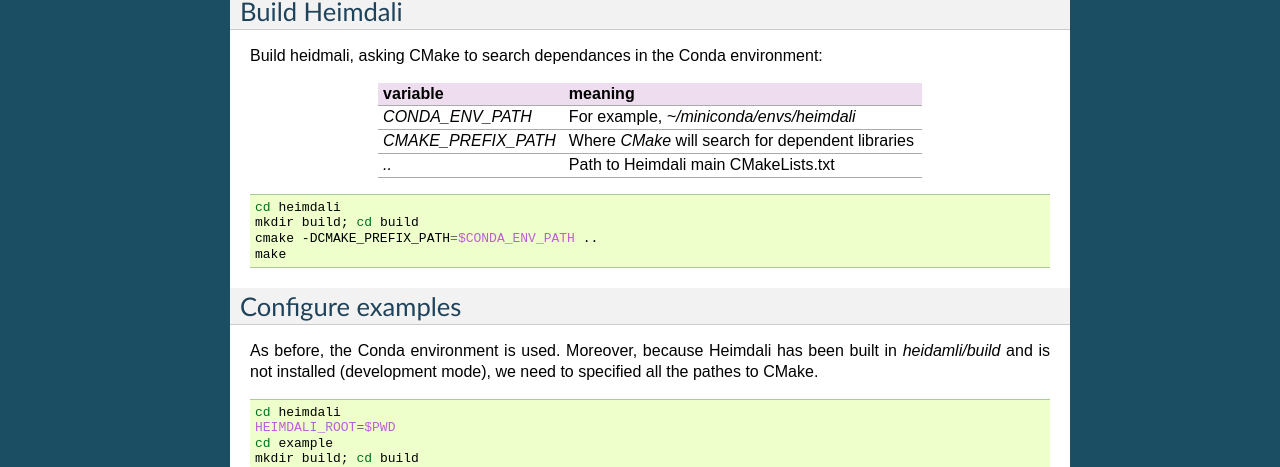
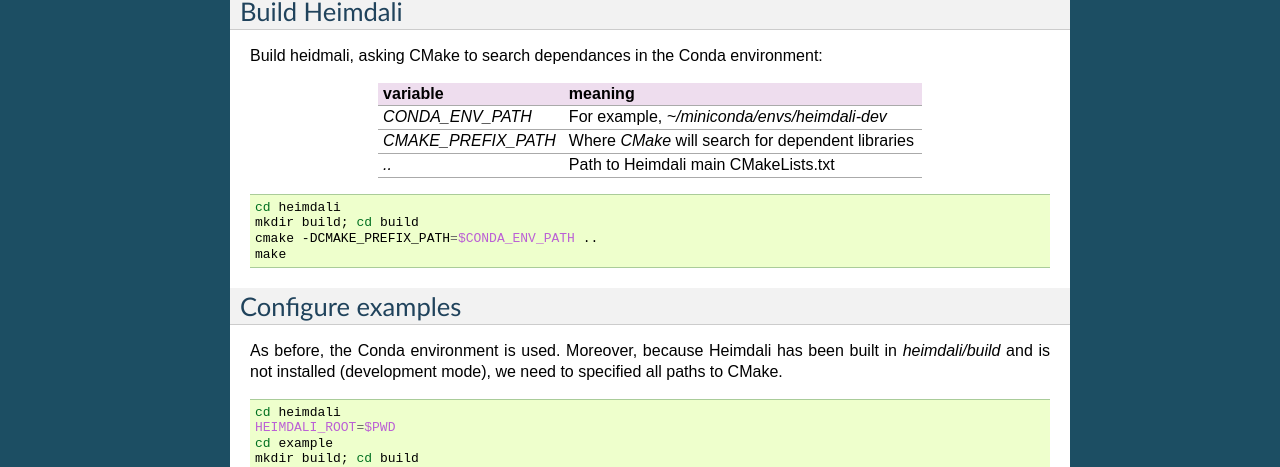
Before and after one commit to heimdali/heimdali, a Sphinx documentation site: the page built from doc/develop.rst, in a window 1280 px wide. Shown: the part 469-936 px from the top of the page. Built offline with Sphinx 7.4.7, drawn with Linux system fonts in a browser that asks for light colours.

Commit message:
DOC: fix typos

```diff
--- a/doc/develop.rst
+++ b/doc/develop.rst
@@ -34,7 +34,7 @@
 +------------------------+----------------------------------------------------+
 | variable               |    meaning                                         |
 +========================+====================================================+
-| `CONDA_ENV_PATH`       | For example, `~/miniconda/envs/heimdali`           |
+| `CONDA_ENV_PATH`       | For example, `~/miniconda/envs/heimdali-dev`       |
 +------------------------+----------------------------------------------------+
 | `CMAKE_PREFIX_PATH`    | Where `CMake` will search for dependent libraries  |
 +------------------------+----------------------------------------------------+
@@ -52,8 +52,8 @@
 --------------------
 
 As before, the Conda environment is used. Moreover, because Heimdali has been
-built in `heidamli/build` and is not installed (development mode), we need to
-specified all the pathes to CMake.
+built in `heimdali/build` and is not installed (development mode), we need to
+specified all paths to CMake.
 
 .. code-block:: bash
 
```
